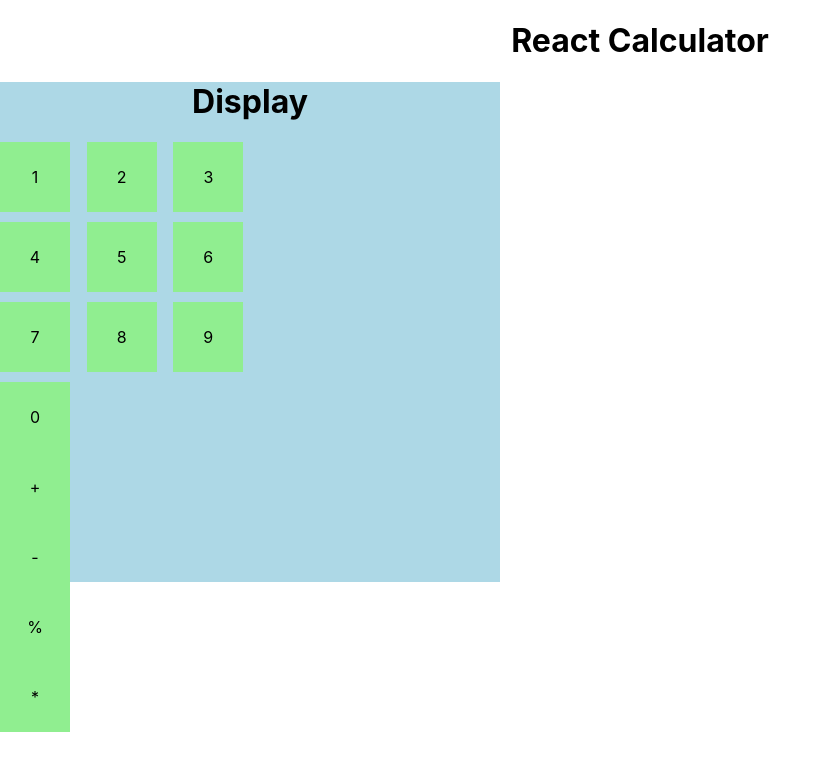
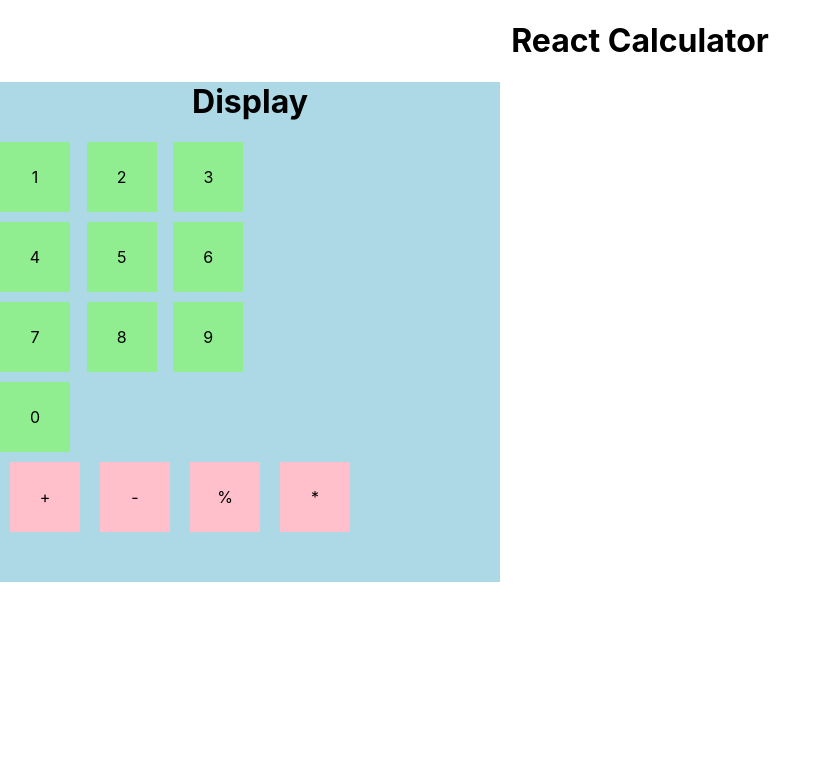
Before and after one commit to benzend/react-typescript-calculator, a React (Create React App) app: page / in a window 1280 px wide. Shown: the top 770 px of the page, without its empty margins (0-832 px from the left). Built offline with nearby package versions, Linux system fonts and the light colour scheme.

Commit message:
added styling

```diff
--- a/src/calculator/Calculator.tsx
+++ b/src/calculator/Calculator.tsx
@@ -21,6 +21,11 @@ const useStyles = makeStyles(() => ({
     justifyItems: "stretch",
     alignItems: "stretch",
   },
+  operatorsStyle: {
+    display: "flex",
+    justifyItems: "space-around",
+    alignItems: "center",
+  },
 }));
 
 // We're going to store all state and data in here
@@ -36,9 +41,11 @@ export const Calculator = () => {
           <Number num={num} />
         ))}
       </Box>
-      {ops.map((op: string) => (
-        <Operator op={op} />
-      ))}
+      <Box className={classes.operatorsStyle}>
+        {ops.map((op: string) => (
+          <Operator op={op} />
+        ))}
+      </Box>
     </Box>
   );
 };
--- a/src/calculator/operator/Operator.tsx
+++ b/src/calculator/operator/Operator.tsx
@@ -4,10 +4,11 @@ const useStyles = makeStyles(() => ({
   root: {
     height: "70px",
     width: "70px",
-    background: "lightGreen",
+    background: "pink",
     display: "flex",
     justifyContent: "center",
     alignItems: "center",
+    margin: "10px",
   },
 }));
 
```
Also changed, not shown: 1 other file (tests, documents, lock files or other folders).
